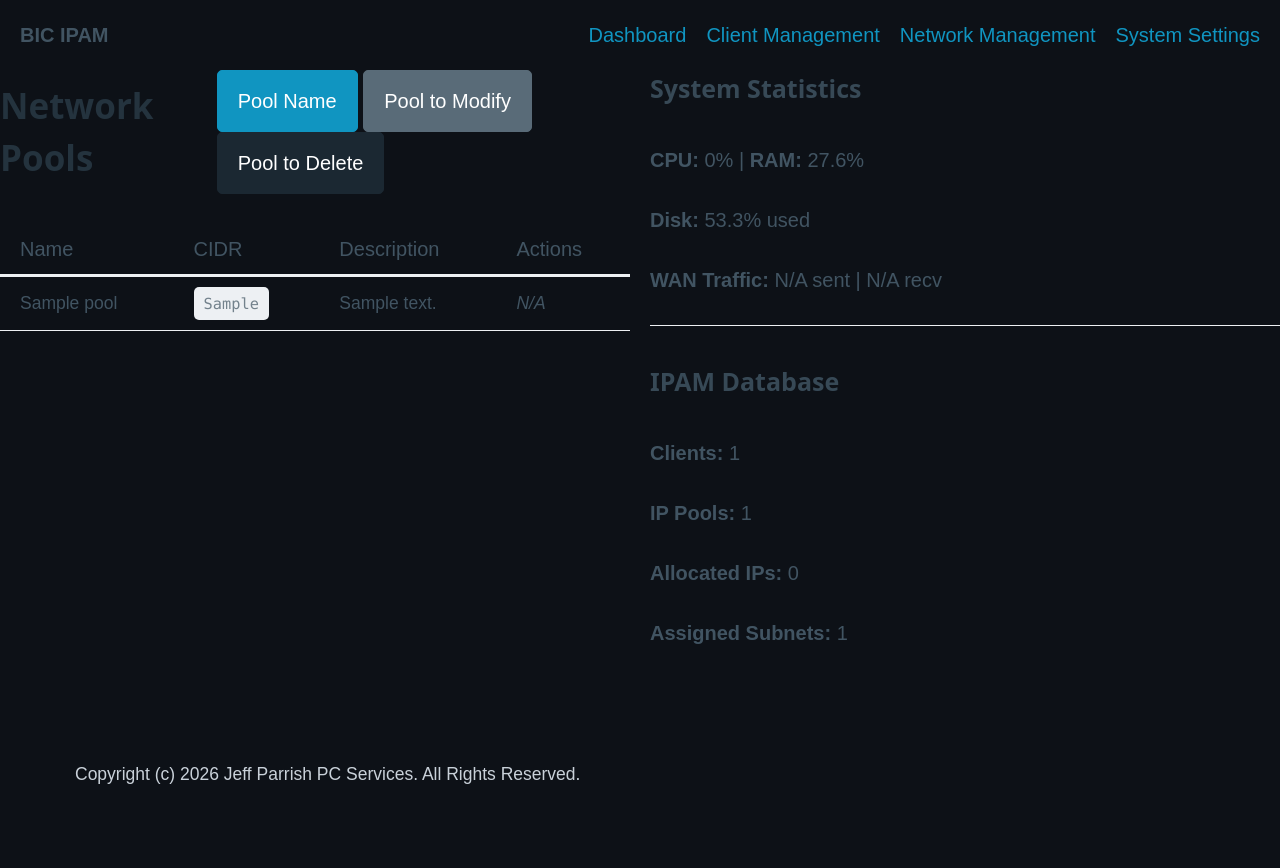
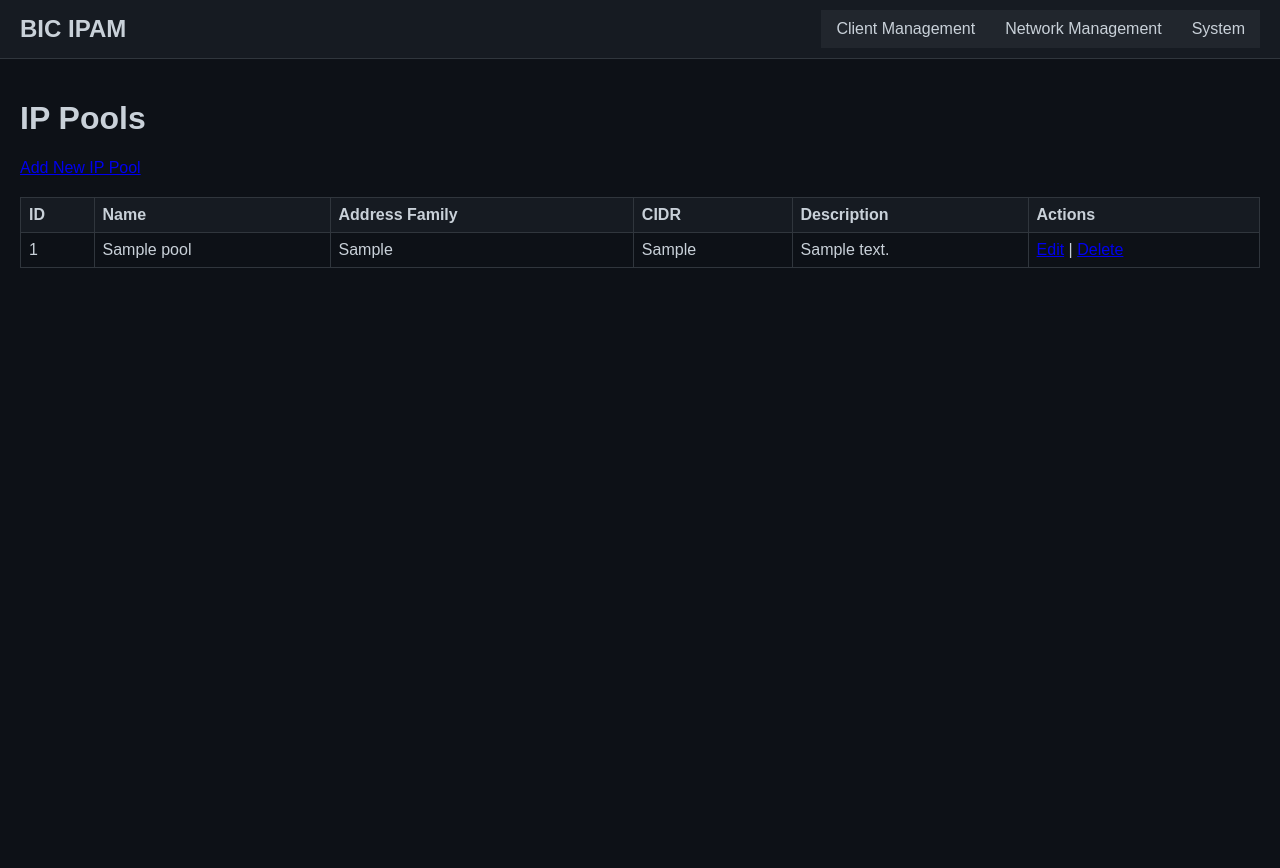
Before and after one commit to 4jpps/bgp-in-cloud, a FastAPI app: page /network/pools in a window 1280 px wide. After the commit the page ends 268 px from the top, so only its background shows below. Run offline with FastAPI, Linux system fonts and the light colour scheme; tables that the repository leaves empty hold one stand-in row (values such as "Sample post"); data that the repository does not hold is empty.

Commit message:
feat: Implement web UI for clients and pools

```diff
--- a/bic/__version__.py
+++ b/bic/__version__.py
@@ -1 +1 @@
-__version__ = "2026.03.19.0658"
+__version__ = "2026.03.19.0705"
--- a/bic/core.py
+++ b/bic/core.py
@@ -82,6 +82,16 @@ class BIC_DB:
                 'description TEXT'
             ])
 
+            self.create_table_if_not_exists('ip_allocations', [
+                'id INTEGER PRIMARY KEY AUTOINCREMENT',
+                'pool_id INTEGER NOT NULL',
+                'client_id INTEGER NOT NULL',
+                'ip_address TEXT NOT NULL UNIQUE',
+                'description TEXT',
+                'FOREIGN KEY(pool_id) REFERENCES ip_pools(id) ON DELETE CASCADE',
+                'FOREIGN KEY(client_id) REFERENCES clients(id) ON DELETE CASCADE'
+            ])
+
             self.insert_or_replace('settings', {'key': 'bgp_local_asn', 'value': '401575'})
             self.conn.execute("PRAGMA user_version = 1")
             self.conn.commit()
@@ -106,6 +116,21 @@ class BIC_DB:
             self.conn.execute("PRAGMA user_version = 2")
             self.conn.commit()
             user_version = 2
+
+        if user_version < 3:
+            # Version 3: Add the missing ip_allocations table
+            self.create_table_if_not_exists('ip_allocations', [
+                'id INTEGER PRIMARY KEY AUTOINCREMENT',
+                'pool_id INTEGER NOT NULL',
+                'client_id INTEGER NOT NULL',
+                'ip_address TEXT NOT NULL UNIQUE',
+                'description TEXT',
+                'FOREIGN KEY(pool_id) REFERENCES ip_pools(id) ON DELETE CASCADE',
+                'FOREIGN KEY(client_id) REFERENCES clients(id) ON DELETE CASCADE'
+            ])
+            self.conn.execute("PRAGMA user_version = 3")
+            self.conn.commit()
+            user_version = 3
 
     def create_table_if_not_exists(self, table_name, columns):
         query = f"CREATE TABLE IF NOT EXISTS {table_name} ({ ', '.join(columns)})"
--- a/static/style.css
+++ b/static/style.css
@@ -1,6 +1,90 @@
-/* Placeholder for web application styles */
+/* General Body Styles */
 body {
     background-color: #0d1117;
     color: #c9d1d9;
     font-family: sans-serif;
+    margin: 0;
+    padding: 0;
 }
+
+.container {
+    padding: 20px;
+}
+
+/* Navbar Styles */
+.navbar {
+    background-color: #161b22;
+    padding: 10px 20px;
+    display: flex;
+    justify-content: space-between;
+    align-items: center;
+    border-bottom: 1px solid #30363d;
+}
+
+.nav-brand {
+    color: #c9d1d9;
+    text-decoration: none;
+    font-size: 1.5em;
+    font-weight: bold;
+}
+
+.nav-links {
+    display: flex;
+}
+
+.nav-dropdown {
+    position: relative;
+    display: inline-block;
+}
+
+.nav-button {
+    background-color: #21262d;
+    color: #c9d1d9;
+    padding: 10px 15px;
+    font-size: 16px;
+    border: none;
+    cursor: pointer;
+}
+
+.dropdown-content {
+    display: none;
+    position: absolute;
+    background-color: #161b22;
+    min-width: 160px;
+    box-shadow: 0px 8px 16px 0px rgba(0,0,0,0.2);
+    z-index: 1;
+}
+
+.dropdown-content a {
+    color: #c9d1d9;
+    padding: 12px 16px;
+    text-decoration: none;
+    display: block;
+}
+
+.dropdown-content a:hover {background-color: #30363d;}
+
+.nav-dropdown:hover .dropdown-content {
+    display: block;
+}
+
+.nav-dropdown:hover .nav-button {
+    background-color: #30363d;
+}
+
+/* Table Styles */
+table {
+    width: 100%;
+    border-collapse: collapse;
+    margin-top: 20px;
+}
+
+thead {
+    background-color: #161b22;
+}
+
+th, td {
+    border: 1px solid #30363d;
+    padding: 8px;
+    text-align: left;
+}
--- /dev/null
+++ b/templates/base.html
@@ -0,0 +1,40 @@
+<!DOCTYPE html>
+<html lang="en">
+<head>
+    <meta charset="UTF-8">
+    <meta name="viewport" content="width=device-width, initial-scale=1.0">
+    <title>{% block title %}BIC IPAM{% endblock %}</title>
+    <link href="{{ url_for('static', path='/style.css') }}" rel="stylesheet">
+</head>
+<body>
+    <nav class="navbar">
+        <a href="/" class="nav-brand">BIC IPAM</a>
+        <div class="nav-links">
+            <div class="nav-dropdown">
+                <button class="nav-button">Client Management</button>
+                <div class="dropdown-content">
+                    <a href="/clients">View Clients</a>
+                    <a href="/clients/add">Add Client</a>
+                </div>
+            </div>
+            <div class="nav-dropdown">
+                <button class="nav-button">Network Management</button>
+                <div class="dropdown-content">
+                    <a href="/network/pools">View IP Pools</a>
+                    <a href="/network/pools/add">Add IP Pool</a>
+                </div>
+            </div>
+            <div class="nav-dropdown">
+                <button class="nav-button">System</button>
+                <div class="dropdown-content">
+                    <a href="/">Dashboard</a>
+                    <a href="#">Settings</a>
+                </div>
+            </div>
+        </div>
+    </nav>
+    <div class="container">
+        {% block content %}{% endblock %}
+    </div>
+</body>
+</html>
--- /dev/null
+++ b/templates/pools.html
@@ -0,0 +1,35 @@
+{% extends "base.html" %}
+
+{% block title %}IP Pools{% endblock %}
+
+{% block content %}
+    <h1>IP Pools</h1>
+    <a href="/network/pools/add" class="button">Add New IP Pool</a>
+    <table>
+        <thead>
+            <tr>
+                <th>ID</th>
+                <th>Name</th>
+                <th>Address Family</th>
+                <th>CIDR</th>
+                <th>Description</th>
+                <th>Actions</th>
+            </tr>
+        </thead>
+        <tbody>
+            {% for pool in pools %}
+            <tr>
+                <td>{{ pool.id }}</td>
+                <td>{{ pool.name }}</td>
+                <td>{{ pool.afi }}</td>
+                <td>{{ pool.cidr }}</td>
+                <td>{{ pool.description }}</td>
+                <td>
+                    <a href="/network/pool/{{ pool.id }}/edit">Edit</a> |
+                    <a href="/network/pool/{{ pool.id }}/delete" onclick="return confirm('Are you sure you want to delete this pool?');">Delete</a>
+                </td>
+            </tr>
+            {% endfor %}
+        </tbody>
+    </table>
+{% endblock %}
```
Also changed, not shown: bic/webapp.py (+44 -70 lines), templates/client_detail.html (added, +14 -0 lines), templates/client_form.html (added, +27 -0 lines), templates/clients.html (added, +31 -0 lines), templates/dashboard.html (+7 -13 lines), templates/pool_form.html (added, +30 -0 lines), CHANGELOG.md.
